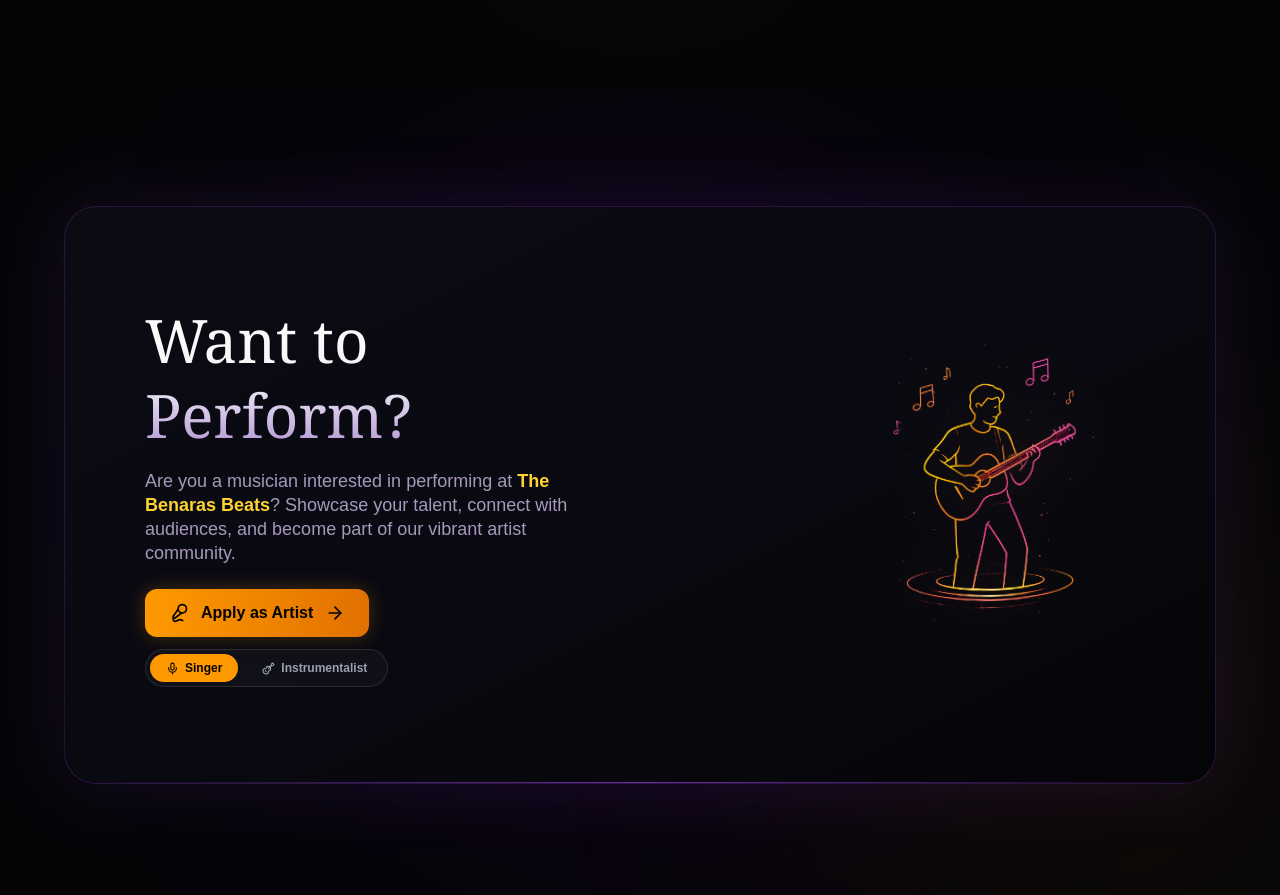
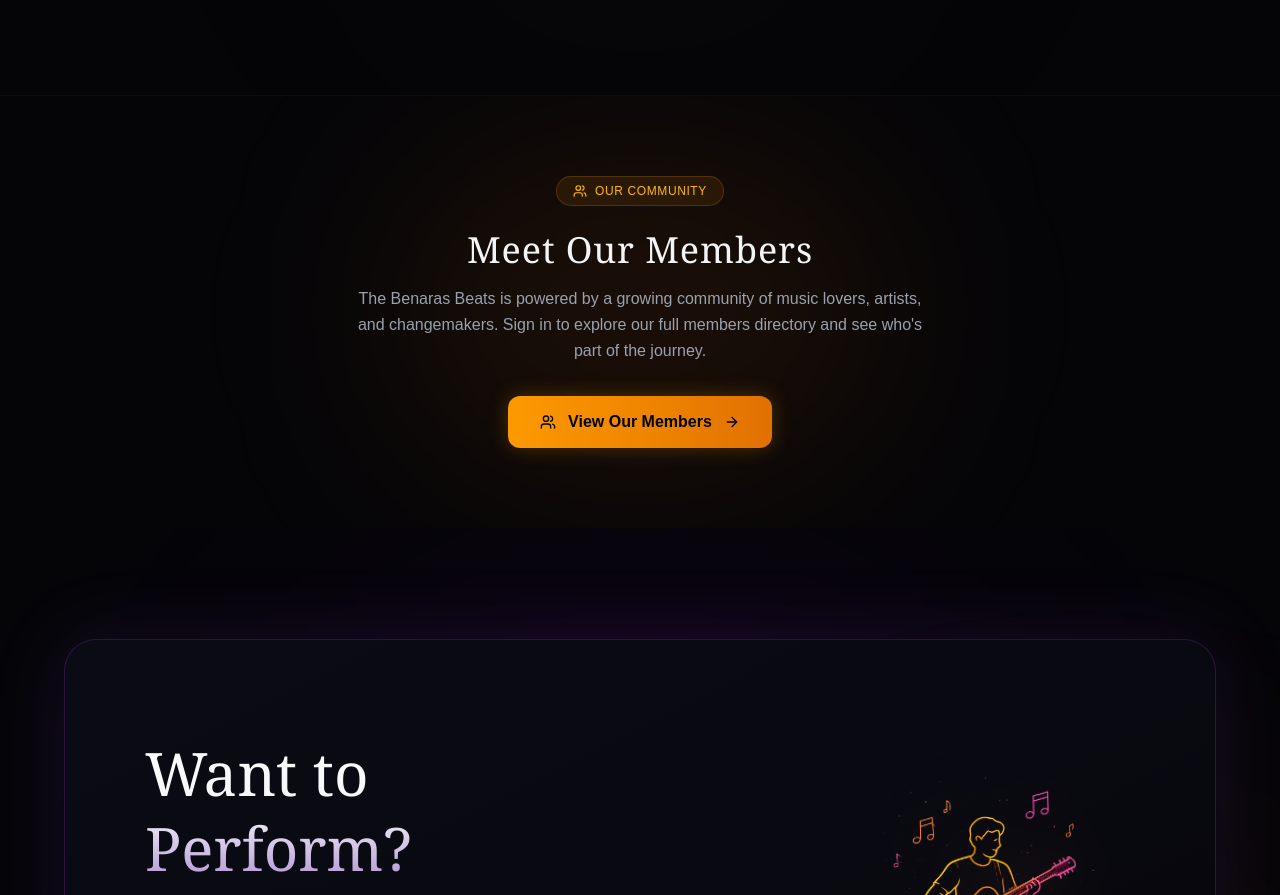
Before and after one commit to sujalk07/THE-BENRAS-BEATS, a Next.js app: page / in a window 1280 px wide. Shown: the part 2738-3633 px from the top of the page. Built offline with nearby package versions, Linux system fonts and the light colour scheme; no server answers; the database is empty.

Commit message:
given members access to every authenticated user

```diff
--- a/src/app/api/members/list/route.ts
+++ b/src/app/api/members/list/route.ts
@@ -27,7 +27,7 @@ export async function GET(req: NextRequest) {
       console.error("Membership count error:", countError);
     }
 
-    // Check if the requester is themselves an active member
+    // Check if the requester is themselves an active member (still used to gate Esteemed Members)
     const { data: requesterMembership } = await supabaseAdmin
       .from("memberships")
       .select("status, expires_at")
@@ -43,23 +43,12 @@ export async function GET(req: NextRequest) {
 
     const isMember = !!requesterMembership && requesterMembership.status === "active" && !isExpired;
 
-    // Non-members only get the total count — no roster, no featured members
-    if (!isMember) {
-      return NextResponse.json({
-        isMember: false,
-        totalCount: totalCount ?? 0,
-        featured: [],
-        members: [],
-      });
-    }
+    // Featured/esteemed members — still a members-only perk
+    const { data: featured } = isMember
+      ? await supabaseAdmin.from("featured_members").select("*").order("display_order", { ascending: true })
+      : { data: [] as any[] };
 
-    // Fetch featured/esteemed members (members-only)
-    const { data: featured } = await supabaseAdmin
-      .from("featured_members")
-      .select("*")
-      .order("display_order", { ascending: true });
-
-    // Fetch all active memberships, oldest first, for serial numbering
+    // Full roster — now shown to ANY logged-in user, member or not
     const { data: allMemberships, error } = await supabaseAdmin
       .from("memberships")
       .select("id, email, created_at, expires_at, status")
@@ -97,7 +86,7 @@ export async function GET(req: NextRequest) {
     }));
 
     return NextResponse.json({
-      isMember: true,
+      isMember,
       totalCount: totalCount ?? members.length,
       featured: featured ?? [],
       members,
--- a/src/app/dashboard/members/page.tsx
+++ b/src/app/dashboard/members/page.tsx
@@ -4,7 +4,6 @@ import { useEffect, useState } from "react";
 import { useRouter } from "next/navigation";
 import { useAuth } from "@/components/providers/AuthProvider";
 import { ArrowLeft, Loader2, Crown, User, Users } from "lucide-react";
-import { useMembership } from "@/hooks/useMembership";
 
 interface FeaturedMember {
   id: string;
@@ -22,15 +21,13 @@ interface MemberRow {
 
 export default function DashboardMembersPage() {
   const { user, loading: authLoading } = useAuth();
-  const { membership, loading: membershipLoading } = useMembership();
   const router = useRouter();
 
   const [featured, setFeatured] = useState<FeaturedMember[]>([]);
   const [members, setMembers] = useState<MemberRow[]>([]);
   const [totalCount, setTotalCount] = useState(0);
+  const [isMember, setIsMember] = useState(false);
   const [loading, setLoading] = useState(true);
-
-  const isMember = !!membership;
 
   useEffect(() => {
     if (!authLoading && !user) {
@@ -52,6 +49,7 @@ export default function DashboardMembersPage() {
           setFeatured(data.featured ?? []);
           setMembers(data.members ?? []);
           setTotalCount(data.totalCount ?? 0);
+          setIsMember(!!data.isMember);
         }
       } catch (err) {
         console.error(err);
@@ -63,7 +61,7 @@ export default function DashboardMembersPage() {
     fetchMembers();
   }, [authLoading, user]);
 
-  if (authLoading || membershipLoading || loading) {
+  if (authLoading || loading) {
     return (
       <div className="min-h-screen bg-[#0B0C10] flex items-center justify-center text-gray-400">
         <Loader2 className="animate-spin mr-2" size={18} />
@@ -87,11 +85,9 @@ export default function DashboardMembersPage() {
         <h1 className="text-3xl font-bold">Our Members</h1>
 
         <p className="mt-2 text-gray-400">
-          A community of {totalCount - 1}+ members and counting.
+          A community of {totalCount}+ members and counting.
         </p>
 
-        {isMember ? (
-          <>
         {featured.length > 0 && (
           <div className="mt-10">
             <h2 className="mb-5 flex items-center gap-2 text-lg font-bold text-amber-400">
@@ -165,23 +161,20 @@ export default function DashboardMembersPage() {
             </div>
           )}
         </div>
-          </>
-        ) : (
-          <div className="mt-12 flex flex-col items-center rounded-3xl border border-amber-500/20 bg-gradient-to-b from-amber-500/10 to-transparent p-12 text-center">
-            <div className="flex h-16 w-16 items-center justify-center rounded-full bg-amber-500/10">
-              <Users className="text-amber-400" size={30} />
+
+        {!isMember && (
+          <div className="mt-12 flex flex-col items-center rounded-3xl border border-amber-500/20 bg-gradient-to-b from-amber-500/10 to-transparent p-10 text-center">
+            <div className="flex h-14 w-14 items-center justify-center rounded-full bg-amber-500/10">
+              <Users className="text-amber-400" size={26} />
             </div>
-
-            <h3 className="mt-6 text-2xl font-bold text-white">Be a Part of the Community</h3>
-
-            <p className="mx-auto mt-4 max-w-md text-gray-400 leading-7">
-              Join <span className="font-semibold text-white">{totalCount - 1}+ members</span> of
-              The Benaras Beats and become part of our growing community.
+            <h3 className="mt-5 text-xl font-bold text-white">Want to unlock more?</h3>
+            <p className="mx-auto mt-3 max-w-md text-sm text-gray-400 leading-relaxed">
+              Become a member to see our Esteemed Members, get priority event
+              access, and unlock exclusive community perks.
             </p>
-
             <button
               onClick={() => router.push("/membership")}
-              className="mt-8 rounded-xl bg-amber-500 px-8 py-3 text-sm font-bold text-black transition hover:bg-amber-400"
+              className="mt-6 rounded-xl bg-amber-500 px-6 py-2.5 text-sm font-bold text-black transition hover:bg-amber-400"
             >
               Become a Member
             </button>
--- a/src/app/page.tsx
+++ b/src/app/page.tsx
@@ -5,6 +5,7 @@ import UpcomingEvents from "../components/UpcomingEvents";
 import MembershipBenefits from "../components/MembershipBenefits";
 import PerformSection from "../components/PerformSection";
 import Founder from "../components/Founder";
+import CommunitySection from "@/components/CommunitySection";
 import Sponsors from "../components/Sponsors";
 import Feedback from "../components/Feedback";
 import Footer from "../components/Footer";
@@ -17,6 +18,7 @@ export default function Home() {
       <WhyUs />
       <UpcomingEvents />
       <MembershipBenefits />
+      <CommunitySection />
       <PerformSection />
       <Founder />
       <Sponsors />
--- /dev/null
+++ b/src/components/CommunitySection.tsx
@@ -0,0 +1,38 @@
+"use client";
+
+import Link from "next/link";
+import { Users, ArrowRight } from "lucide-react";
+
+export default function CommunitySection() {
+  return (
+    <section className="relative px-6 py-20 bg-[#050508] text-white overflow-hidden border-t border-gray-900/40">
+      <div className="absolute top-1/2 left-1/2 -translate-x-1/2 -translate-y-1/2 w-[500px] h-[350px] bg-amber-600/10 blur-[100px] pointer-events-none rounded-full" />
+
+      <div className="relative mx-auto max-w-3xl text-center">
+        <div className="inline-flex items-center gap-2 px-4 py-1.5 rounded-full bg-amber-500/10 border border-amber-500/20 text-amber-400 text-xs tracking-wider uppercase mb-6 font-medium">
+          <Users className="w-3.5 h-3.5" />
+          Our Community
+        </div>
+
+        <h2 className="mb-4 text-3xl md:text-4xl font-serif tracking-wide text-gray-100">
+          Meet Our Members
+        </h2>
+
+        <p className="mx-auto mb-8 max-w-xl text-sm md:text-base leading-relaxed text-gray-400">
+          The Benaras Beats is powered by a growing community of music
+          lovers, artists, and changemakers. Sign in to explore our full
+          members directory and see who's part of the journey.
+        </p>
+
+        <Link
+          href="/dashboard/members"
+          className="inline-flex items-center gap-3 rounded-xl bg-gradient-to-r from-amber-500 to-amber-600 px-8 py-3.5 font-semibold text-black shadow-[0_0_20px_rgba(245,158,11,0.25)] transition-all duration-300 hover:from-amber-400 hover:to-amber-500 hover:shadow-[0_0_35px_rgba(245,158,11,0.6)] active:scale-[0.98]"
+        >
+          <Users className="w-4 h-4" />
+          <span>View Our Members</span>
+          <ArrowRight className="w-4 h-4" />
+        </Link>
+      </div>
+    </section>
+  );
+}
```
Also changed, not shown: 1 other file (tests, documents, lock files or other folders). Lines whose indentation alone changed are shown as unchanged.
